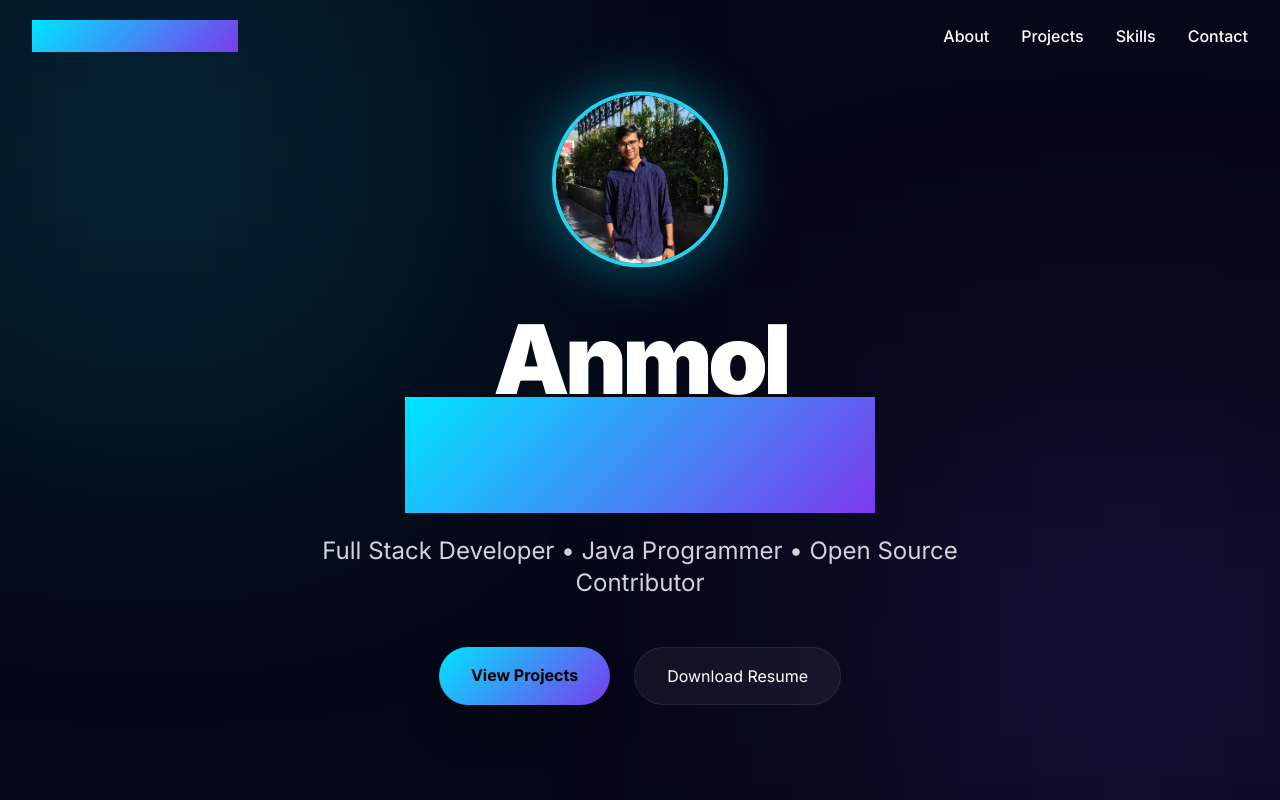
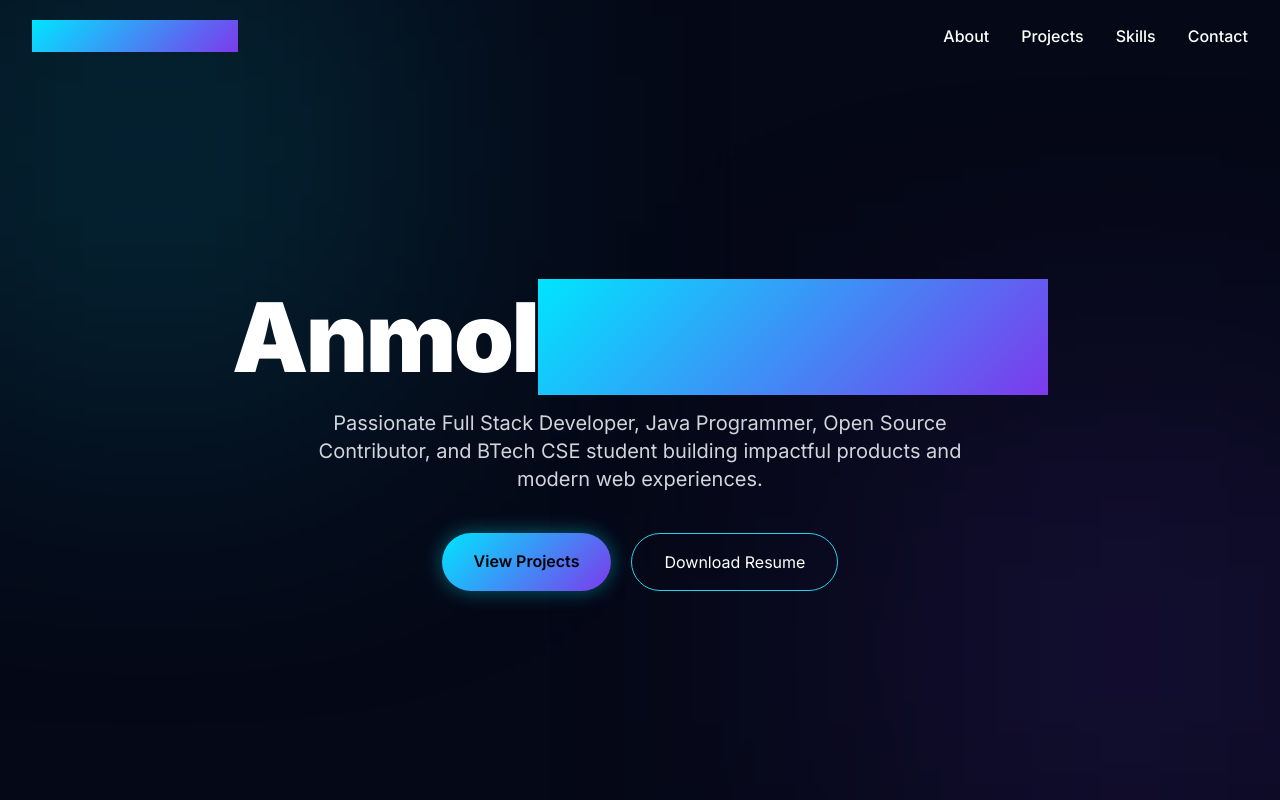
Before and after one commit to Anmol-Srivastava-073/portfolio, a React (Vite) app: page / in a window 1280 px wide. Shown: the top 800 px of the page. Built offline with nearby package versions, Linux system fonts and the light colour scheme.

Commit message:
Update Hero.jsx

```diff
--- a/src/components/Hero.jsx
+++ b/src/components/Hero.jsx
@@ -1,63 +1,60 @@
 import { motion } from 'framer-motion'
+import { Link } from 'react-scroll'
 
 function Hero() {
+  const containerVariants = {
+    hidden: { opacity: 0 },
+    visible: {
+      opacity: 1,
+      transition: { staggerChildren: 0.2, delayChildren: 0.3 }
+    }
+  }
+
+  const itemVariants = {
+    hidden: { opacity: 0, y: 30 },
+    visible: { opacity: 1, y: 0, transition: { duration: 0.8, ease: "easeOut" } }
+  }
+
   return (
-    <section className="min-h-screen flex items-center justify-center px-6 relative">
+    <section id="hero" className="min-h-screen flex items-center justify-center text-center px-6 pt-20">
+      <motion.div
+        variants={containerVariants}
+        initial="hidden"
+        animate="visible"
+        className="max-w-4xl mx-auto"
+      >
+        <motion.h1 variants={itemVariants} className="text-5xl md:text-8xl font-black mb-6 tracking-tight">
+          Anmol
+          <span className="gradient bg-clip-text text-transparent">
+            {' '}Srivastava
+          </span>
+        </motion.h1>
 
-      <motion.div
-        initial={{ opacity: 0, y: 80 }}
-        animate={{ opacity: 1, y: 0 }}
-        transition={{ duration: 1 }}
-        className="text-center max-w-5xl"
-      >
+        <motion.p variants={itemVariants} className="text-lg md:text-xl text-gray-300 max-w-2xl mx-auto leading-relaxed">
+          Passionate Full Stack Developer, Java Programmer, Open Source Contributor,
+          and BTech CSE student building impactful products and modern web experiences.
+        </motion.p>
 
-        <motion.img
-          src="/photos/anmol.jpeg"
-          className="w-44 h-44 rounded-full mx-auto mb-10 border-4 border-cyan-400 shadow-[0_0_60px_rgba(0,229,255,0.4)] object-cover"
-          animate={{
-            y: [0, -10, 0],
-          }}
-          transition={{
-            repeat: Infinity,
-            duration: 4,
-          }}
-        />
-
-        <h1 className="text-5xl md:text-7xl lg:text-8xl font-black leading-[0.9] tracking-[-0.05em]">
-          Anmol
-          <br />
-
-          <span className="gradient bg-clip-text text-transparent">
-            Srivastava
-          </span>
-        </h1>
-
-        <p className="mt-8 text-lg md:text-2xl text-gray-300 leading-relaxed max-w-3xl mx-auto">
-          Full Stack Developer • Java Programmer • Open Source Contributor
-        </p>
-
-        <div className="mt-12 flex gap-6 justify-center flex-wrap">
-
-          <motion.a
-            whileHover={{ scale: 1.08 }}
-            whileTap={{ scale: 0.95 }}
-            href="#projects"
-            className="gradient px-8 py-4 rounded-full font-bold text-black shadow-2xl"
+        <motion.div variants={itemVariants} className="mt-10 flex gap-5 justify-center flex-wrap">
+          <Link
+            to="projects"
+            smooth={true}
+            duration={500}
+            offset={-80}
+            className="cursor-pointer px-8 py-4 rounded-full gradient font-semibold text-black hover:scale-105 transition-transform shadow-[0_0_20px_rgba(0,229,255,0.4)]"
           >
             View Projects
-          </motion.a>
+          </Link>
 
-          <motion.a
-            whileHover={{ scale: 1.08 }}
-            whileTap={{ scale: 0.95 }}
-            href="/photos/AnmolResume.docx"
-            className="glass px-8 py-4 rounded-full"
+          <a
+            href="/photos/AnmolResume.pdf"
+            target="_blank"
+            rel="noopener noreferrer"
+            className="border border-cyan-400 px-8 py-4 rounded-full hover:bg-cyan-400/10 hover:scale-105 transition-all"
           >
             Download Resume
-          </motion.a>
-
-        </div>
-
+          </a>
+        </motion.div>
       </motion.div>
     </section>
   )
```
